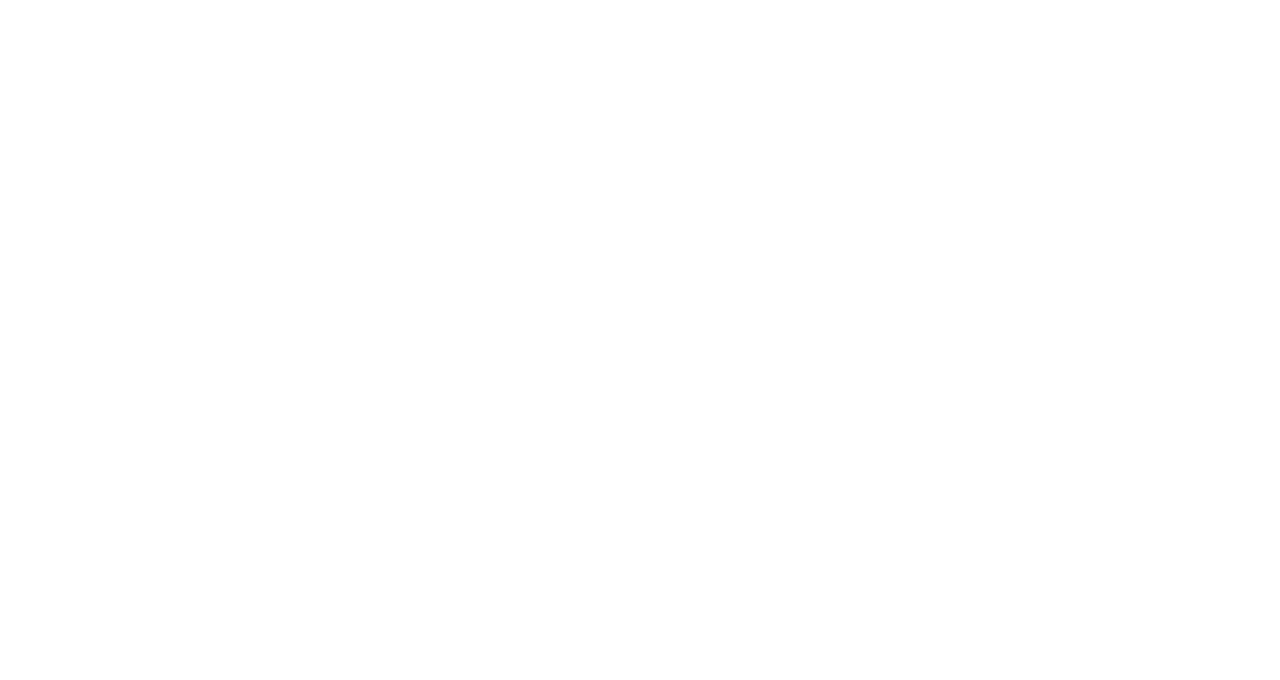
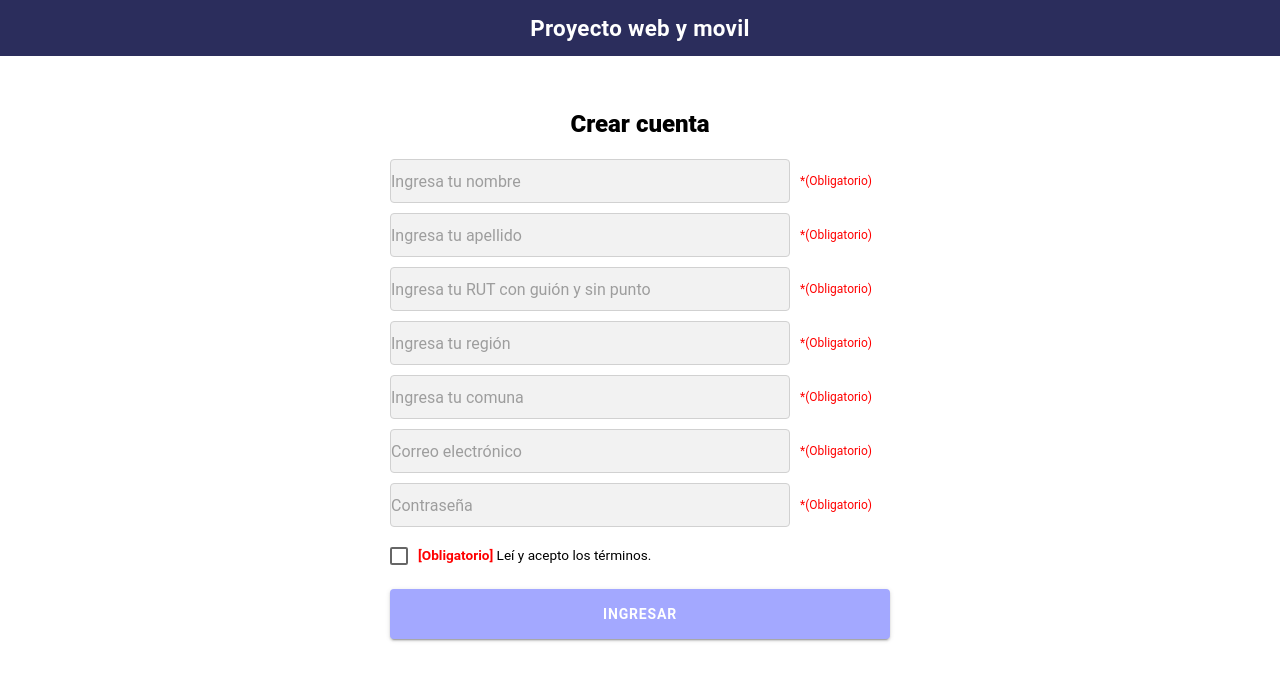
Before and after one commit to IgnacioGameolay/municipal-request-tracker, a React (Vite) app in the folder client/: page /registro in a window 1280 px wide. Shown: the top 680 px of the page. Built offline with nearby package versions, Linux system fonts and the light colour scheme.

Commit message:
feat: creacion de pantalla de creacion de cuenta

```diff
--- /dev/null
+++ b/client/src/pages/auth/RegisterPage.tsx
@@ -0,0 +1,99 @@
+import React from 'react';
+import {
+  IonPage,
+  IonHeader,
+  IonToolbar,
+  IonTitle,
+  IonContent,
+  IonInput,
+  IonButton,
+  IonCheckbox,
+  IonLabel
+} from '@ionic/react';
+
+const RegisterPage: React.FC = () => {
+  return (
+    <IonPage>
+      <IonHeader className="ion-no-border">
+        <IonToolbar style={{ '--background': '#2b2d5c' }}>
+          <IonTitle className="ion-text-center" style={{ color: 'white', fontWeight: 'bold', fontSize: '1.4rem' }}>
+            Proyecto web y movil
+          </IonTitle>
+        </IonToolbar>
+      </IonHeader>
+
+      <IonContent className="ion-padding">
+        <div style={{ display: 'flex', flexDirection: 'column', alignItems: 'center', maxWidth: '500px', margin: '20px auto' }}>
+
+          <h2 style={{ fontWeight: '900', marginBottom: '20px', color: '#000' }}>Crear cuenta</h2>
+
+          {/* Input Nombre */}
+          <div style={{ display: 'flex', alignItems: 'center', width: '100%', marginBottom: '10px' }}>
+            <IonInput placeholder="Ingresa tu nombre" style={{ backgroundColor: '#f2f2f2', border: '1px solid #d1d1d1', borderRadius: '4px', paddingLeft: '15px', height: '40px', flex: 1, color: '#666' }} />
+            <span style={{ color: 'red', fontSize: '0.75rem', marginLeft: '10px', width: '90px' }}>*(Obligatorio)</span>
+          </div>
+
+          {/* Input Apellido */}
+          <div style={{ display: 'flex', alignItems: 'center', width: '100%', marginBottom: '10px' }}>
+            <IonInput placeholder="Ingresa tu apellido" style={{ backgroundColor: '#f2f2f2', border: '1px solid #d1d1d1', borderRadius: '4px', paddingLeft: '15px', height: '40px', flex: 1, color: '#666' }} />
+            <span style={{ color: 'red', fontSize: '0.75rem', marginLeft: '10px', width: '90px' }}>*(Obligatorio)</span>
+          </div>
+
+          {/* Input RUT */}
+          <div style={{ display: 'flex', alignItems: 'center', width: '100%', marginBottom: '10px' }}>
+            <IonInput placeholder="Ingresa tu RUT con guión y sin punto" style={{ backgroundColor: '#f2f2f2', border: '1px solid #d1d1d1', borderRadius: '4px', paddingLeft: '15px', height: '40px', flex: 1, color: '#666' }} />
+            <span style={{ color: 'red', fontSize: '0.75rem', marginLeft: '10px', width: '90px' }}>*(Obligatorio)</span>
+          </div>
+
+          {/* Input Región */}
+          <div style={{ display: 'flex', alignItems: 'center', width: '100%', marginBottom: '10px' }}>
+            <IonInput placeholder="Ingresa tu región" style={{ backgroundColor: '#f2f2f2', border: '1px solid #d1d1d1', borderRadius: '4px', paddingLeft: '15px', height: '40px', flex: 1, color: '#666' }} />
+            <span style={{ color: 'red', fontSize: '0.75rem', marginLeft: '10px', width: '90px' }}>*(Obligatorio)</span>
+          </div>
+
+          {/* Input Comuna */}
+          <div style={{ display: 'flex', alignItems: 'center', width: '100%', marginBottom: '10px' }}>
+            <IonInput placeholder="Ingresa tu comuna" style={{ backgroundColor: '#f2f2f2', border: '1px solid #d1d1d1', borderRadius: '4px', paddingLeft: '15px', height: '40px', flex: 1, color: '#666' }} />
+            <span style={{ color: 'red', fontSize: '0.75rem', marginLeft: '10px', width: '90px' }}>*(Obligatorio)</span>
+          </div>
+
+          {/* Input Correo */}
+          <div style={{ display: 'flex', alignItems: 'center', width: '100%', marginBottom: '10px' }}>
+            <IonInput placeholder="Correo electrónico" type="email" style={{ backgroundColor: '#f2f2f2', border: '1px solid #d1d1d1', borderRadius: '4px', paddingLeft: '15px', height: '40px', flex: 1, color: '#666' }} />
+            <span style={{ color: 'red', fontSize: '0.75rem', marginLeft: '10px', width: '90px' }}>*(Obligatorio)</span>
+          </div>
+
+          {/* Input Password */}
+          <div style={{ display: 'flex', alignItems: 'center', width: '100%', marginBottom: '10px' }}>
+            <IonInput placeholder="Contraseña" type="password" style={{ backgroundColor: '#f2f2f2', border: '1px solid #d1d1d1', borderRadius: '4px', paddingLeft: '15px', height: '40px', flex: 1, color: '#666' }} />
+            <span style={{ color: 'red', fontSize: '0.75rem', marginLeft: '10px', width: '90px' }}>*(Obligatorio)</span>
+          </div>
+
+          {/* Checkbox */}
+          <div style={{ display: 'flex', alignItems: 'flex-start', width: '100%', marginTop: '10px', marginBottom: '20px' }}>
+            <IonCheckbox slot="start" style={{ marginRight: '10px' }} />
+            <IonLabel style={{ fontSize: '0.85rem', color: '#000' }}>
+              <span style={{ color: 'red', fontWeight: 'bold' }}>[Obligatorio]</span> Leí y acepto los términos.
+            </IonLabel>
+          </div>
+
+          <IonButton
+            expand="block"
+            routerLink="/login"
+            style={{
+              '--background': '#a3a8ff',
+              '--border-radius': '4px',
+              width: '100%',
+              fontWeight: 'bold',
+              height: '50px'
+            }}
+          >
+            Ingresar
+          </IonButton>
+        </div>
+      </IonContent>
+    </IonPage>
+  );
+};
+
+export default RegisterPage;
--- a/client/src/routes/AppRouter.tsx
+++ b/client/src/routes/AppRouter.tsx
@@ -7,6 +7,7 @@ import { ProtectedRoute } from './ProtectedRoute';
 // 1. IMPORTAMOS AMBAS PÁGINAS AQUÍ
 import LoginPage from '../pages/auth/LoginPage';
 import CambiarPassword from '../pages/auth/CambiarPassword';
+import RegisterPage from '../pages/auth/RegisterPage';
 
 // Dummies para las otras vistas
 const DummyDashboardCiudadano: React.FC = () => <div>Dashboard Ciudadano</div>;
@@ -20,6 +21,7 @@ export const AppRouter: React.FC = () => {
         {/* 2. CONECTAMOS AMBAS RUTAS */}
         <Route exact path="/login" component={LoginPage} />
         <Route exact path="/recuperar" component={CambiarPassword} />
+        <Route exact path="/registro" component={RegisterPage} />
 
         <Route exact path="/">
           <Redirect to="/login" />
```
